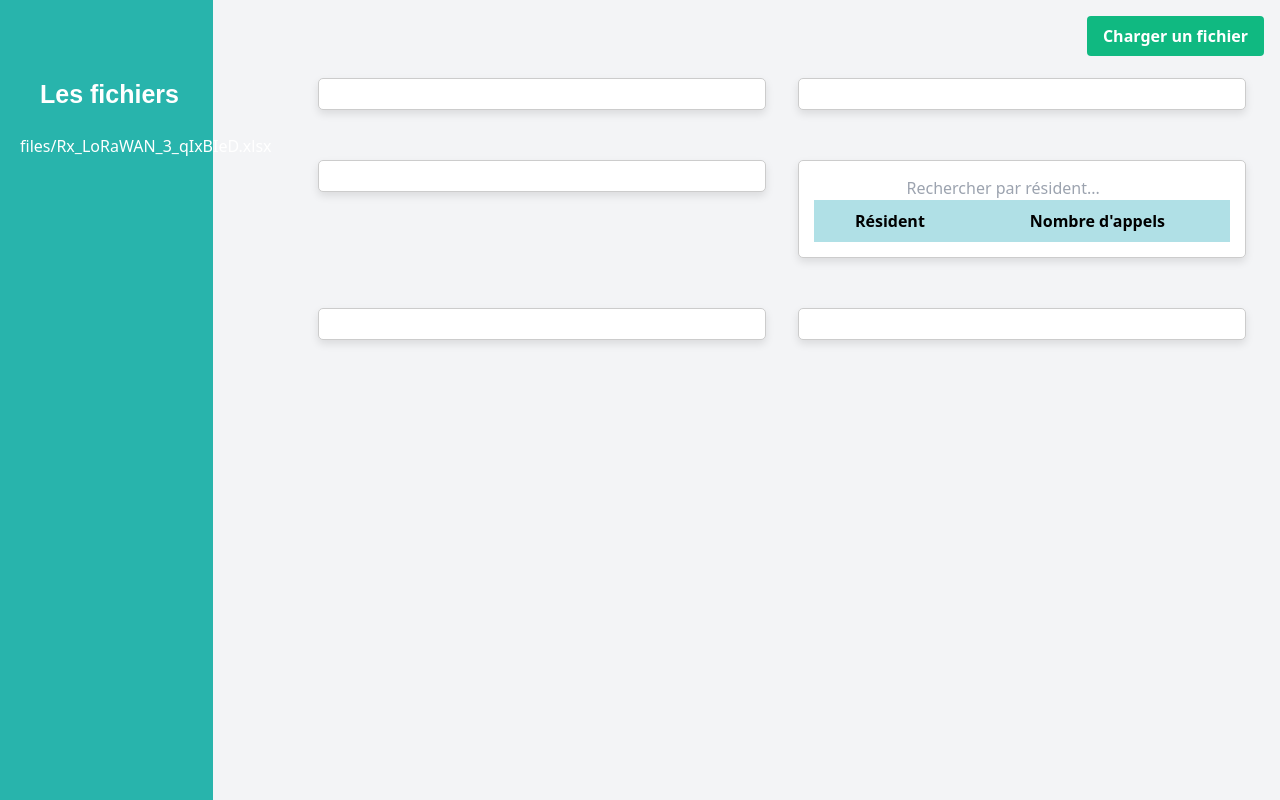
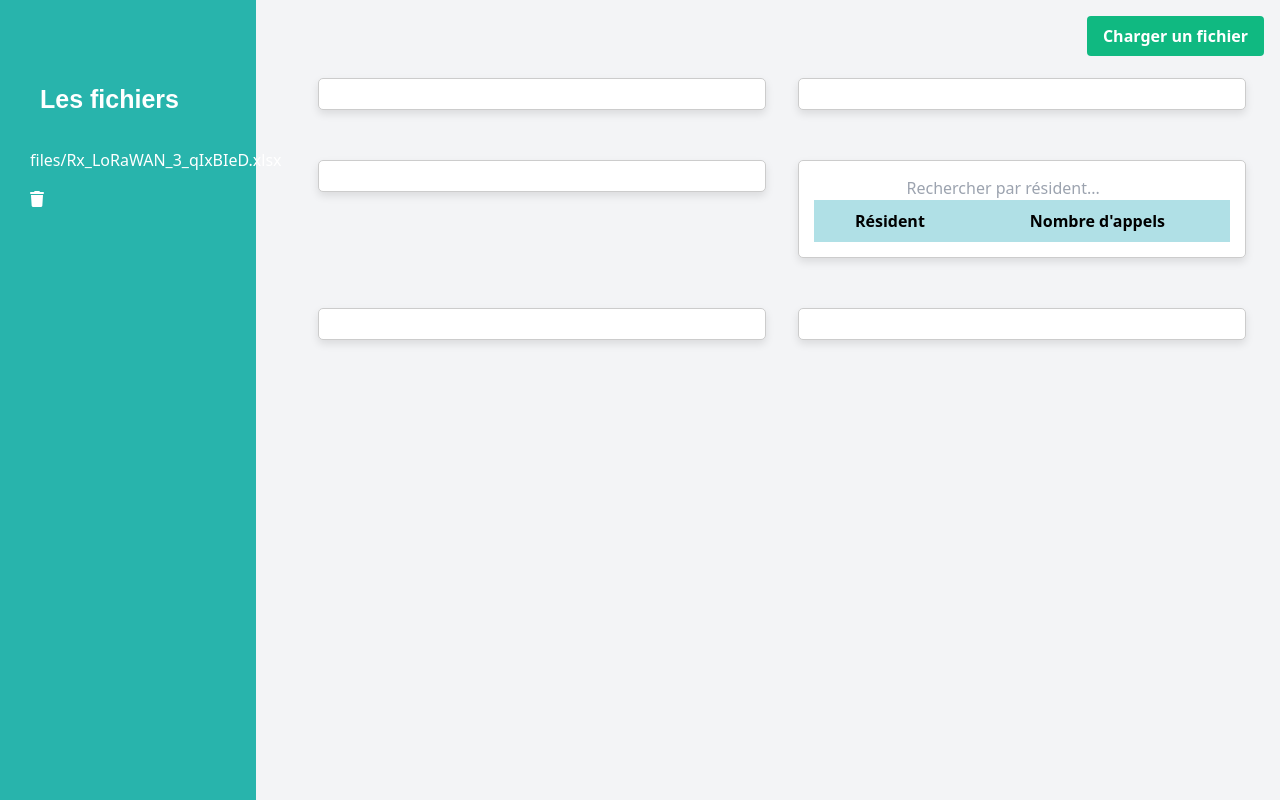
Before and after one commit to sindabenyahme/Dashboard, a Django app: page /dashboard/ in a window 1280 px wide. Run offline with Django 5.2, Linux system fonts and the light colour scheme; a user stored in the database is signed in; data comes from the database, SQL or seed files in the repository; both versions use the stored data as it was after the commit; lists and menus that the app fills with data are empty; some libraries are stand-ins or nearby versions.

Commit message:
pullModification55

```diff
--- a/templates/stats.html
+++ b/templates/stats.html
@@ -8,11 +8,17 @@
     <link href="https://cdn.jsdelivr.net/npm/tailwindcss@2.2.19/dist/tailwind.min.css" rel="stylesheet">
     {% load static %}
     <link rel="stylesheet" type="text/css" href="{% static 'css/stats.css' %}">
+    <script src="https://code.jquery.com/jquery-3.6.0.min.js"></script>
+    <!-- Inclure jQuery UI -->
+    <script src="https://code.jquery.com/ui/1.12.1/jquery-ui.min.js"></script>
+    <!-- Inclure le thème jQuery UI -->
+    <link rel="stylesheet" href="https://code.jquery.com/ui/1.12.1/themes/base/jquery-ui.css">
+    <link href="https://cdnjs.cloudflare.com/ajax/libs/font-awesome/6.0.0-beta3/css/all.min.css" rel="stylesheet">
 
     <style>
         .sidebar {
             background-color: #28B4AC; /* Couleur de fond de la barre de navigation */
-            width: calc(100vw / 6); /* Occupe 1/6 de la largeur de la page */
+            width: calc(100vw /5); /* Occupe 1/6 de la largeur de la page */
             height: 100vh; /* Hauteur pour couvrir toute la hauteur de l'écran */
             position: fixed; /* Fixer la barre de navigation */
             left: 0; /* Aligner à gauche */
@@ -66,6 +72,52 @@
             font-family: Arial, sans-serif; /* Famille de police Arial */
         }
 
+
+        .custom-button {
+            background-color: #28B4AC;
+            color: #ffffff; /* Couleur du texte */
+            font-weight: bold; /* Police en gras */
+            padding: 10px 20px; /* Remplissage */
+            border: none; /* Suppression de la bordure */
+            border-radius: 5px; /* Coins arrondis */
+            transition: background-color 0.3s; /* Transition de la couleur de fond */
+          }
+
+          /* CSS pour changer la couleur du bouton au survol */
+          .custom-button:hover {
+            background-color: #1F9D88;
+          }
+
+
+
+        .file-button a {
+            display: block;
+            padding: 10px;
+            color: white;
+            text-decoration: none;
+
+            border-radius: 5px;
+        }
+
+        .file-button a:hover {
+            background-color: #D8D8D9;
+            color: black;
+        }
+
+        .delete-button {
+
+          color: white; /* Couleur du texte */
+          border: none; /* Pas de bordure */
+          padding: 5px 10px; /* Espacement interne */
+          border-radius: 3px; /* Bordures arrondies */
+          cursor: pointer; /* Curseur de la souris */
+      }
+
+      .delete-button:hover {
+          background-color: #D8D8D9; /* Couleur de fond au survol */
+          color: black;
+      }
+
     </style>
 
     <script>
@@ -77,9 +129,23 @@
 <body class="bg-gray-100">
     <div class="sidebar">
         <ul class="text-white">
-            <p class="files-heading">Les fichiers </p>
+            {% comment %} <p class="files-heading">Les fichiers </p>
             {% for file in files %}
                 <li><a href="{% url 'dash' %}?file={{ file.file }}">{{ file.file }}</a></li>
+            {% endfor %} {% endcomment %}
+            <p class="files-heading">Les fichiers</p>
+            {% for file in files %}
+            <li class="file-button">
+                <span style="display: inline-block;">
+                    <a href="{% url 'dash' %}?file={{ file.file }}">
+                        <span class="filename">{{ file.file }}</span>
+                    </a>
+                </span>
+                <form action="{% url 'delete_file' file_id=file.id %}" method="post" style="display: inline;">
+                    {% csrf_token %}
+                    <button class="delete-button" type="submit"><i class="fas fa-trash"></i></button>
+                </form>
+            </li>
             {% endfor %}
         </ul>
     </div>
```
Also changed, not shown: db.sqlite3, 4 other files.
